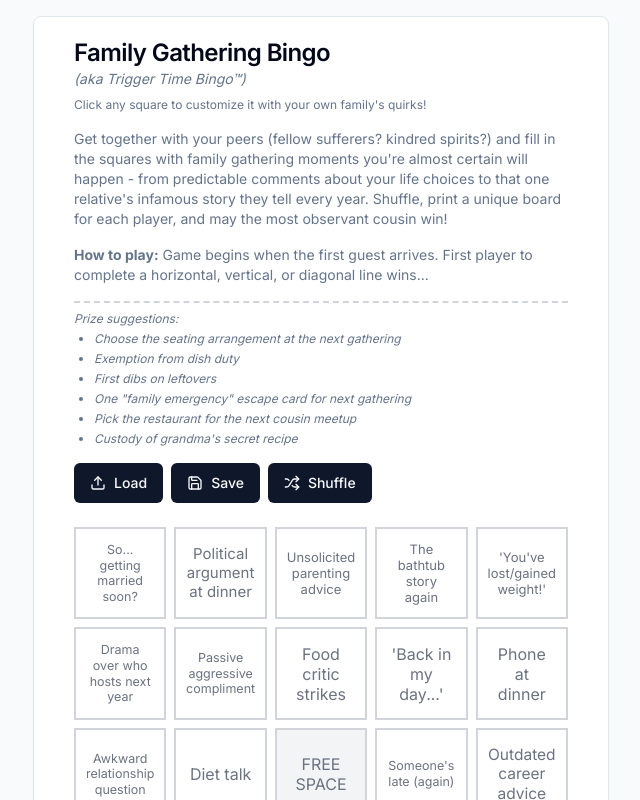
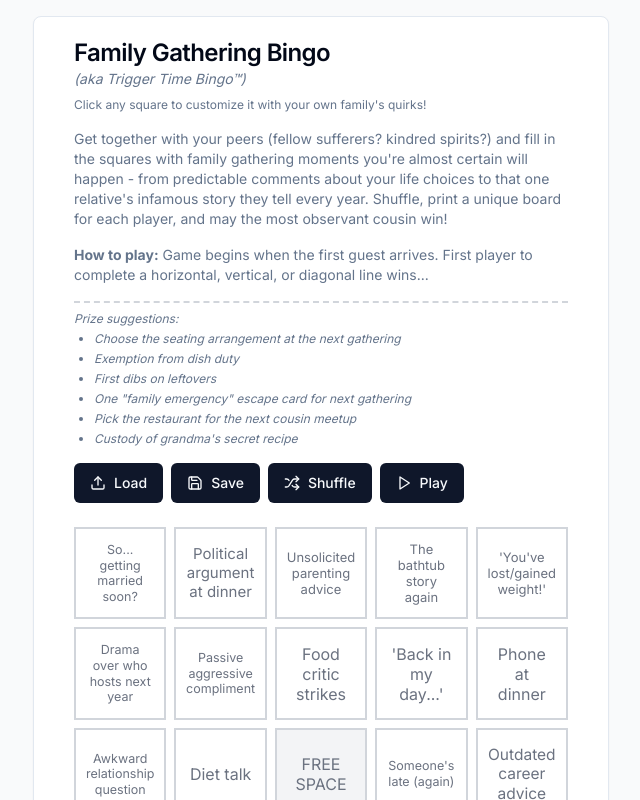
Before and after one commit to dylancaponi/trigger-time-bingo, a Next.js app: page / in a window 1280 px wide. Shown: the top 800 px of the page, without its empty margins (319-959 px from the left). Built offline with nearby package versions, Linux system fonts and the light colour scheme.

Commit message:
add play mode

```diff
--- a/components/bingo-board.tsx
+++ b/components/bingo-board.tsx
@@ -1,5 +1,5 @@
 import React, { useState, useRef, useEffect } from 'react';
-import { Shuffle, Save, Upload } from 'lucide-react';
+import { Shuffle, Save, Upload, Play, Ban } from 'lucide-react';
 import { Button } from "@/components/ui/button"
 import { Card, CardHeader, CardTitle, CardContent } from "@/components/ui/card"
 
@@ -40,7 +40,19 @@ export const BingoBoard = () => {
 
   const textRefs = useRef<Array<HTMLDivElement | null>>([]);
 
+  const [isPlaying, setIsPlaying] = useState(false);
+  const [triggeredSquares, setTriggeredSquares] = useState<Set<number>>(new Set());
+
   const handleSquareClick = (index: number) => {
+    if (isPlaying) {
+      setTriggeredSquares(prev => {
+        const newSet = new Set(prev);
+        newSet.add(index);
+        return newSet;
+      });
+      return;
+    }
+
     if (currentEdit !== null) return;
     setCurrentEdit(index);
 
@@ -207,6 +219,14 @@ export const BingoBoard = () => {
     };
   }, [currentEdit]);
 
+  const TriggeredOverlay = () => (
+    <div className="absolute inset-0 bg-red-100/80 flex items-center justify-center">
+      <div className="transform rotate-[-35deg] text-red-600 font-bold text-lg sm:text-xl border-2 border-red-600 px-2 py-1">
+        TRIGGERED!
+      </div>
+    </div>
+  );
+
   return (
     <Card className="w-full max-w-xl mx-auto px-2 sm:px-4 overflow-hidden">
       <CardHeader className="space-y-4">
@@ -264,6 +284,7 @@ export const BingoBoard = () => {
             onClick={() => fileInputRef.current?.click()}
             className="flex items-center gap-2"
             title="Load a previously saved bingo board (JSON file)"
+            disabled={isPlaying}
           >
             <Upload className="w-4 h-4" />
             Load
@@ -279,9 +300,18 @@ export const BingoBoard = () => {
           <Button
             onClick={shuffleBoard}
             className="flex items-center gap-2"
+            disabled={isPlaying}
           >
             <Shuffle className="w-4 h-4" />
             Shuffle
+          </Button>
+          <Button
+            onClick={() => setIsPlaying(!isPlaying)}
+            className="flex items-center gap-2"
+            variant={isPlaying ? "destructive" : "default"}
+          >
+            {isPlaying ? <Ban className="w-4 h-4" /> : <Play className="w-4 h-4" />}
+            {isPlaying ? 'Stop' : 'Play'}
           </Button>
         </div>
       </CardHeader>
@@ -297,8 +327,10 @@ export const BingoBoard = () => {
                 cursor-pointer hover:border-blue-500
                 p-0.5 sm:p-1
                 transition-all duration-300
+                relative
                 ${index === 12 ? 'bg-gray-100' : ''}
                 ${currentEdit === index ? 'opacity-0' : ''}
+                ${isPlaying && triggeredSquares.has(index) ? 'border-red-500' : ''}
               `}
             >
               <div className="w-full h-full relative group">
@@ -324,6 +356,7 @@ export const BingoBoard = () => {
                 <div className="absolute bottom-1 w-full text-[8px] text-gray-400 opacity-0 group-hover:opacity-100 transition-opacity text-center">
                   Click to edit
                 </div>
+                {isPlaying && triggeredSquares.has(index) && <TriggeredOverlay />}
               </div>
             </div>
           ))}
```
